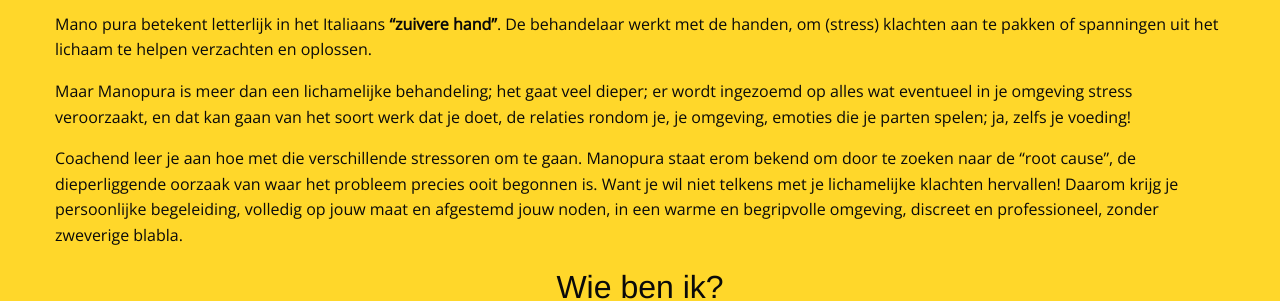
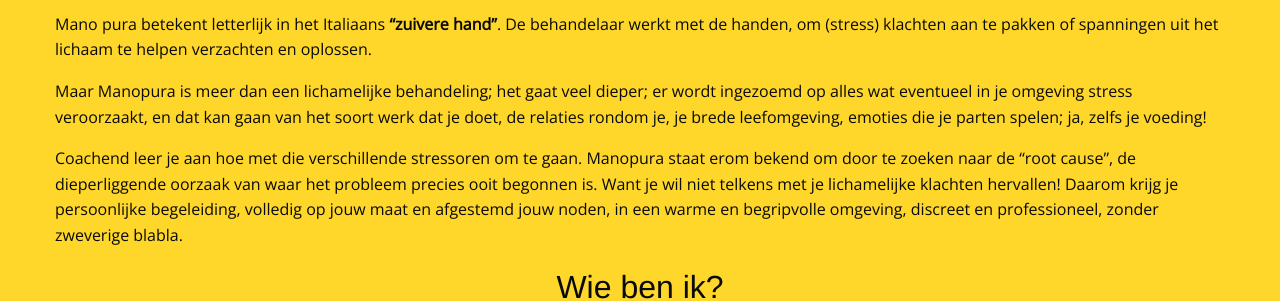
Before and after one commit to manopura/manopura.github.io, a Jekyll site: the page built from index.md, in a window 1280 px wide and 900 px high. Shown: the part 469-770 px from the top of the window. Built offline with Jekyll 4.4.1, drawn with Linux system fonts in a browser that asks for light colours; nearby versions of some CDN libraries.

Commit message:
Update index.md

```diff
--- a/index.md
+++ b/index.md
@@ -11,7 +11,7 @@ Mano pura betekent letterlijk in het Italiaans **"zuivere hand"**.
 De behandelaar werkt met de handen, om (stress) klachten aan te pakken of spanningen uit het lichaam te helpen verzachten en oplossen.
 
 
-Maar Manopura is meer dan een lichamelijke behandeling; het gaat veel dieper; er wordt ingezoemd op alles wat eventueel in je omgeving stress veroorzaakt, en dat kan gaan van het soort werk dat je doet, de relaties rondom je, je omgeving, emoties die je parten spelen; ja, zelfs je voeding!
+Maar Manopura is meer dan een lichamelijke behandeling; het gaat veel dieper; er wordt ingezoemd op alles wat eventueel in je omgeving stress veroorzaakt, en dat kan gaan van het soort werk dat je doet, de relaties rondom je, je brede leefomgeving, emoties die je parten spelen; ja, zelfs je voeding!
 
 Coachend leer je aan hoe met die verschillende stressoren om te gaan.
 Manopura staat erom bekend om door te zoeken naar de "root cause", de dieperliggende oorzaak van waar het probleem precies ooit begonnen is. Want je wil niet telkens met je lichamelijke klachten hervallen!
```
